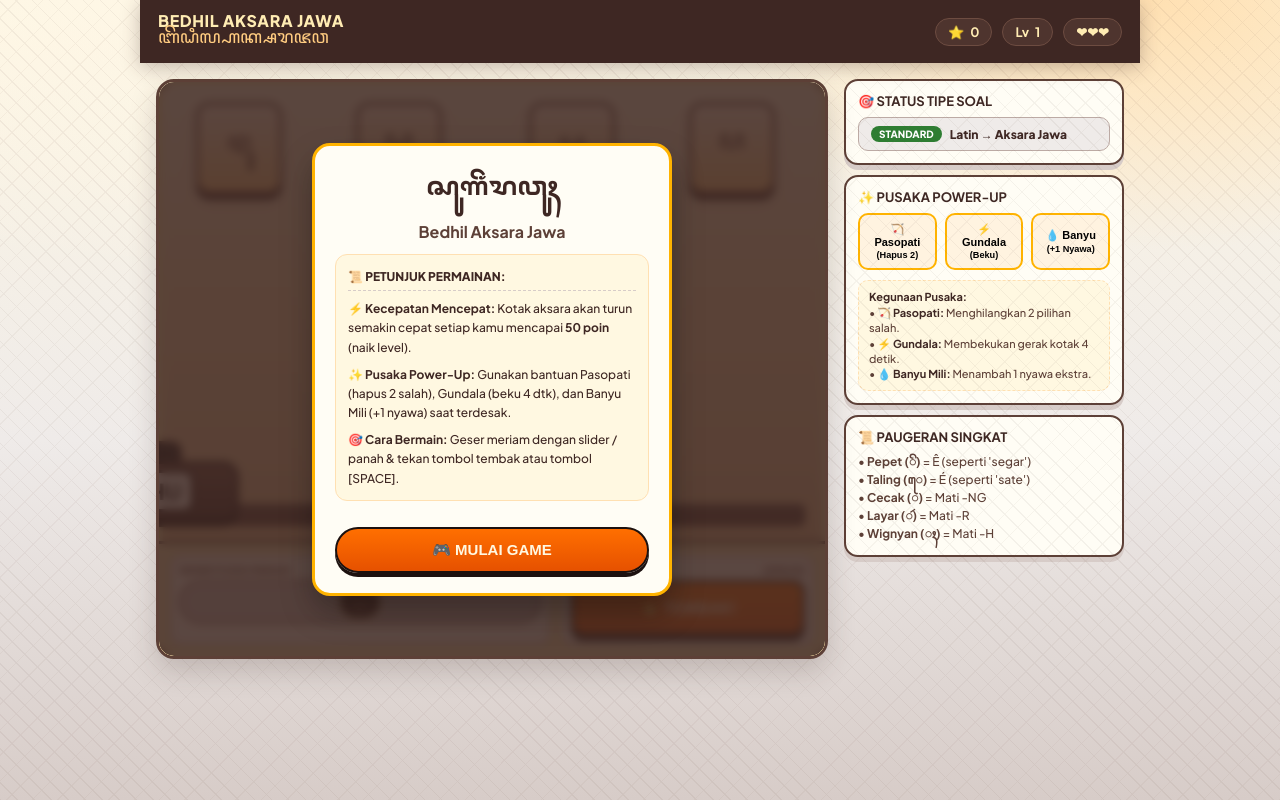
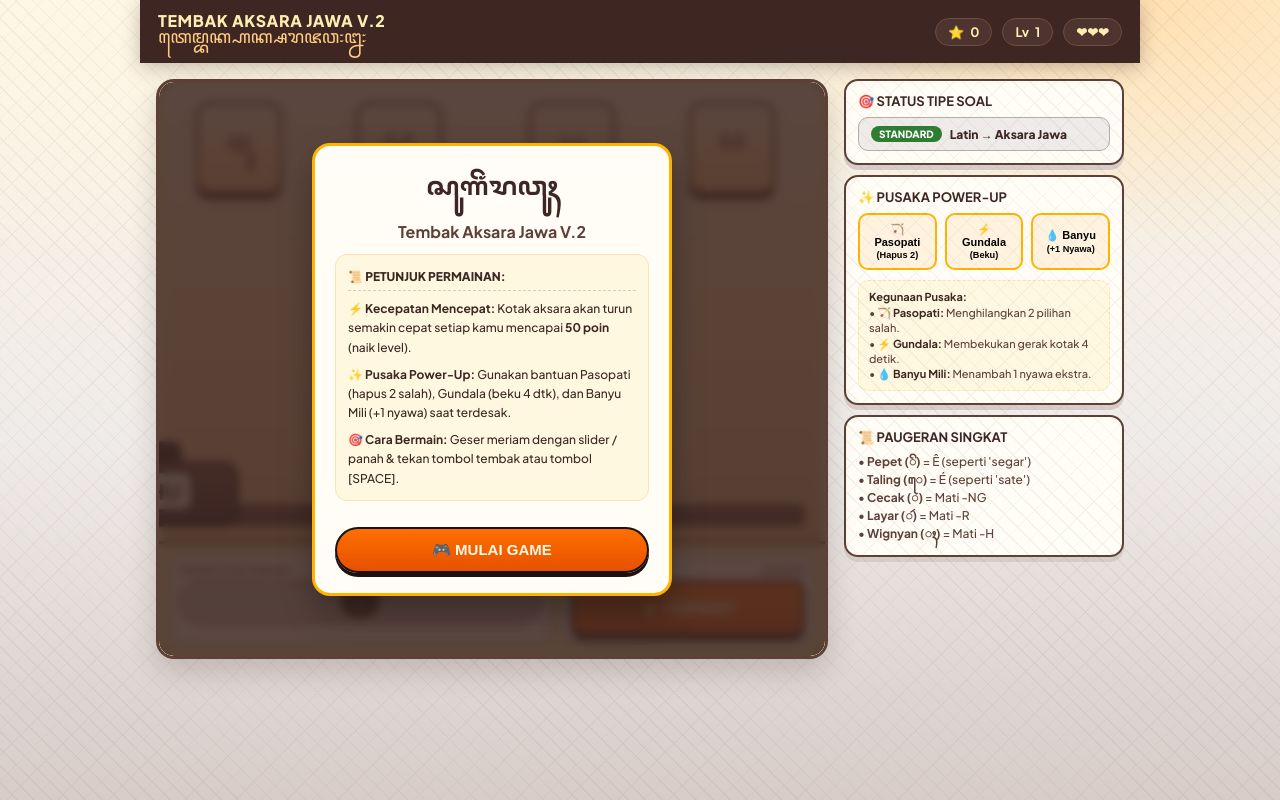
Before and after one commit to kandangjagojawa/tembak-aksara-v2, a plain HTML site: page index.html in a window 1280 px wide. Drawn offline with Linux system fonts and the light colour scheme.

Commit message:
Update title and branding for Tembak Aksara Jawa V2

```diff
--- a/index.html
+++ b/index.html
@@ -3,7 +3,7 @@
 <head>
   <meta charset="UTF-8">
   <meta name="viewport" content="width=device-width, initial-scale=1.0">
-  <title>Bedhil Aksara Jawa (Deluxe Edition)</title>
+  <title>Tembak Aksara Jawa V2 (Deluxe Edition)</title>
   <link rel="preconnect" href="https://fonts.googleapis.com">
   <link rel="preconnect" href="https://fonts.gstatic.com" crossorigin>
   <link href="https://fonts.googleapis.com/css2?family=Noto+Sans+Javanese:wght@400;700&family=Plus+Jakarta+Sans:wght@500;700;800;900&display=swap" rel="stylesheet">
@@ -263,8 +263,8 @@
   <div class="batik"></div>
   <header>
     <div class="brand">
-      <div class="latin">BEDHIL AKSARA JAWA</div>
-      <div class="jawa">ꦧꦼꦝꦶꦭ꧀ꦲꦏ꧀ꦱꦫꦗꦮ</div>
+      <div class="latin">TEMBAK AKSARA JAWA V.2</div>
+      <div class="jawa">ꦠꦺꦩ꧀ꦧꦏ꧀ꦲꦏ꧀ꦱꦫꦗꦮ꧇꧒꧇</div>
     </div>
     <div class="stats">
       <div class="stat-pill">⭐ <span id="scoreText">0</span></div>
@@ -314,7 +314,7 @@
       <div class="overlay" id="startModal">
         <div class="modal">
           <h2 style="font-family:'Noto Sans Javanese'; font-size: 26px; color: #3e2723; margin-bottom: 2px;">ꦱꦸꦒꦼꦁꦫꦮꦸꦃ</h2>
-          <h3 style="margin-bottom: 12px; color: #5d4037; font-size: 16px;">Bedhil Aksara Jawa</h3>
+          <h3 style="margin-bottom: 12px; color: #5d4037; font-size: 16px;">Tembak Aksara Jawa V.2</h3>
           <div style="text-align: left; background: #fff8e1; border: 1px solid #ffe0b2; padding: 12px; border-radius: 12px; font-size: 12px; line-height: 1.6; color: #3e2723; margin-bottom: 14px;">
             <p style="margin-bottom: 8px; font-weight: 800; color: #3e2723; border-bottom: 1px dashed #d7ccc8; padding-bottom: 4px;">📜 PETUNJUK PERMAINAN:</p>
             <p style="margin-bottom: 8px;">⚡ <b>Kecepatan Mencepat:</b> Kotak aksara akan turun semakin cepat setiap kamu mencapai <b>50 poin</b> (naik level).</p>
```
